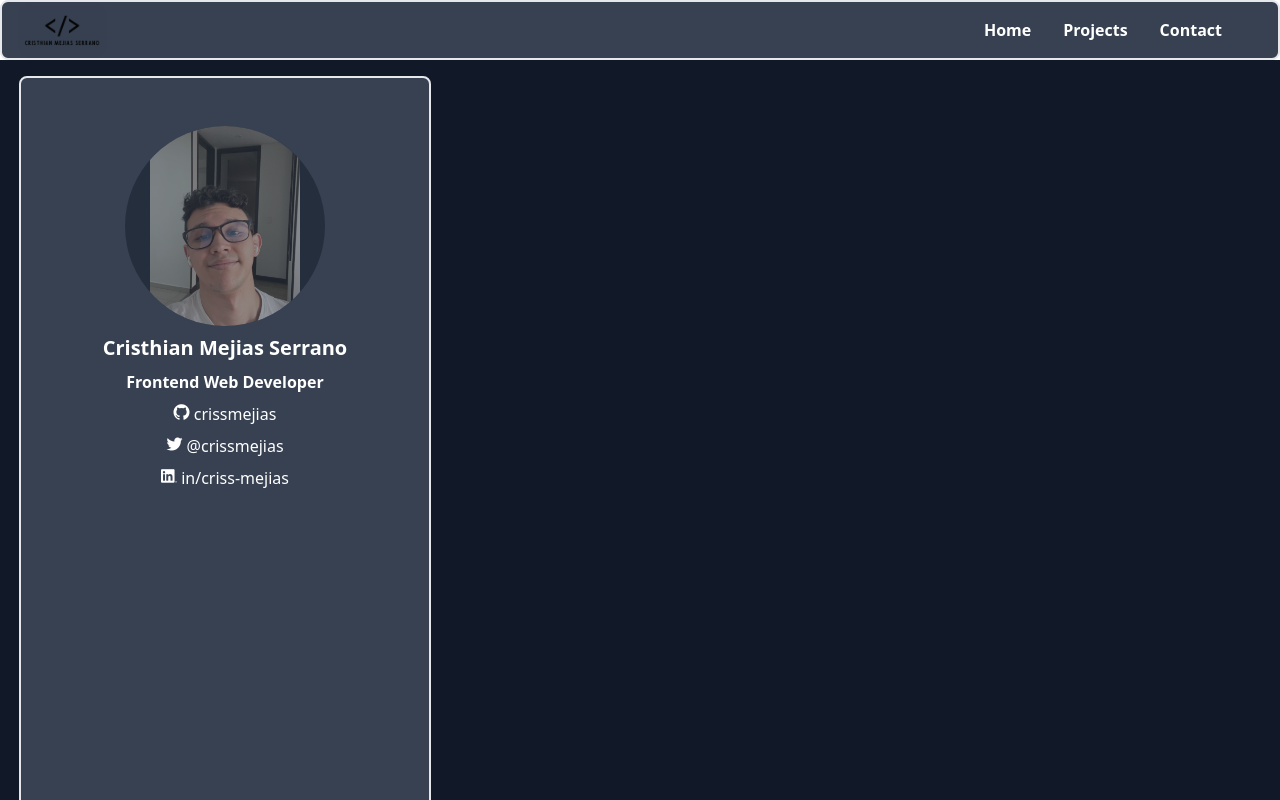
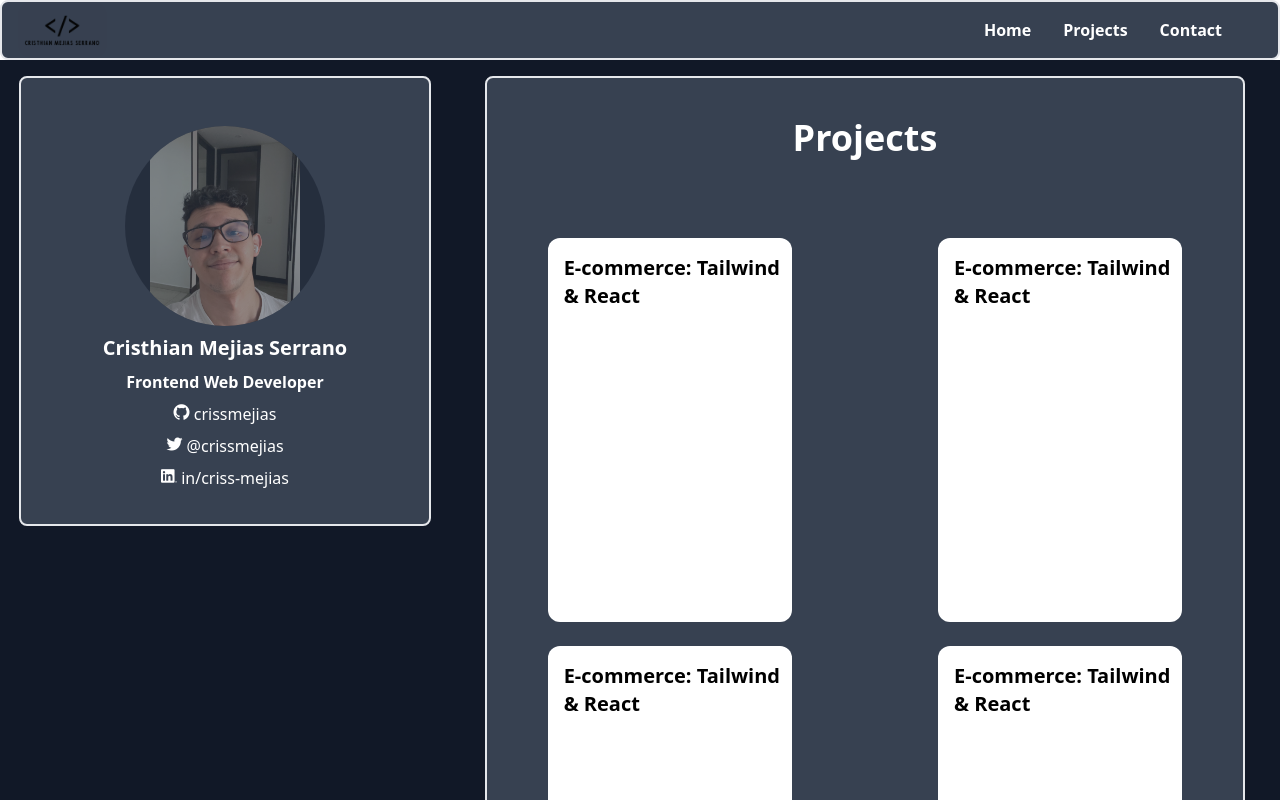
Before and after one commit to crissmejias/portfolio, a React (Vite) app: page /#/projects in a window 1280 px wide. Shown: the top 800 px of the page. Built offline with nearby package versions, Linux system fonts and the light colour scheme.

Commit message:
View Projects & Component Sidebar con estilos

```diff
--- a/index.html
+++ b/index.html
@@ -2,9 +2,10 @@
 <html lang="en">
   <head>
     <meta charset="UTF-8" />
-    <link rel="icon" type="image/svg+xml" href="./src/assets/react.svg" />
+    <link rel="icon" type="image/svg+xml" href="./src/assets/logo.png" />
     <meta name="viewport" content="width=device-width, initial-scale=1.0" />
     <link rel='stylesheet' href='https://cdn-uicons.flaticon.com/uicons-brands/css/uicons-brands.css'>
+    <link rel='stylesheet' href='https://cdn-uicons.flaticon.com/uicons-regular-rounded/css/uicons-regular-rounded.css'>
     <title>Cristhian Mejias Serrano</title>
 
   </head>
--- a/src/App.tsx
+++ b/src/App.tsx
@@ -2,15 +2,16 @@ import { Header } from "./components/Header";
 import { Routes, Route } from "react-router-dom";
 import { Sidebar } from "./components/Sidebar";
 import { Home } from "./components/Home";
+import { Projects } from "./components/Projects";
 const App = ()  => {
 return(
     <>
     <Header/>
-    <div className="w-full h-screen grid grid-rows-[1fr_1fr] md:grid-cols-[450px_1fr] md:grid-rows-1 bg-gray-900">
+    <div className="w-full flex flex-col md:grid  md:grid-cols-[450px_auto] md:grid-rows-1 bg-gray-900">
         <Sidebar/>
         <Routes>
         <Route path="/" element={<Home/>}/>
-        <Route path="/projects"/>
+        <Route path="/projects" element={<Projects />}/>
         <Route path="/contact"/>
         </Routes>
     </div>
--- /dev/null
+++ b/src/components/Card.tsx
@@ -0,0 +1,13 @@
+const Card = () => {
+    return(
+        <div className="w-4/6 h-96  flex flex-col items-center justify-between bg-[#fff] rounded-xl group  hover:bg-gray-500 transition-colors">
+            <h2 className="mt-4 font-bold text-xl text-start self-start ml-4 group-hover:text-white ">E-commerce: Tailwind & React</h2>
+            <div className="mb-4 text-white flex justify-evenly w-full ">
+            <a href="https://github.com" target="_blank" className="cursor-pointer"><i className='fi fi-brands-github' ></i></a>
+            <a href="https://github.com" target="_blank" className="cursor-pointer"><i className='fi fi-rr-window-alt'></i></a>
+            </div>
+        </div>
+
+    )
+}
+export {Card};
--- a/src/components/Navbar.tsx
+++ b/src/components/Navbar.tsx
@@ -4,7 +4,7 @@ type props = {
 }
 const Navbar = (props: props) => {
     return(
-        <ul className={`${props.menu ? "hidden": "flex" } md:mr-10 md:flex flex-col md:flex-row`}>
+        <ul className={`${props.menu ? "hidden": "flex" } transition-all md:mr-10 md:flex flex-col md:flex-row`}>
             <Link to='/' className='link'>Home</Link>
             <Link to='/projects' className='link'>Projects</Link>
             <Link to='/contact' className='link'>Contact</Link>
--- /dev/null
+++ b/src/components/Projects.tsx
@@ -0,0 +1,17 @@
+import { Card } from "./Card";
+const Projects = () => {
+    return(
+        <div className="w-11/12 border-2 mx-auto flex flex-col justify-start gap-12 mt-4 rounded-lg bg-gray-700">
+        <div className="mt-10">
+            <p className="text-center text-4xl font-bold text-[#fff]">Projects</p>
+        </div>
+        <div className="w-full items-center flex flex-wrap justify-evenly rounded-lg  gap-6 mx-auto lg:grid lg:grid-cols-2 lg:place-items-center py-8">
+            <Card/>
+            <Card/>
+            <Card/>
+            <Card/>
+        </div>
+        </div>
+    )
+}
+export {Projects};
--- a/src/components/Sidebar.tsx
+++ b/src/components/Sidebar.tsx
@@ -1,14 +1,14 @@
 import profile from '../assets/profile.jpg'
 const Sidebar = () => {
     return(
-        <div className=" w-11/12 md:w-11/12 mt-4 mx-auto bg-gray-700 rounded-lg border-2 border-gray-200 opacity-[35]">
+        <div className=" w-11/12 md:max-h-[450px]  mt-4 mx-auto bg-gray-700 rounded-lg border-2 border-gray-200 opacity-[35]">
             <div className="rounded-[92%] mt-12 w-[200px] border-none h-[200px] mx-auto bg-gray-900 opacity-45"> <img className='w-full h-full mix-blend-color-lighten rounded-full object-contain' src={profile} alt="" /></div>
             <div className=" my-2 flex  flex-col items-baseline gap-2">
                 <p className="text-[#fff] font-bold text-xl text-center mx-auto">Cristhian Mejias Serrano</p>
                 <p className="text-[#fff] font-bold text-md text-center mx-auto">Frontend Web Developer</p>
-                <a href="https:/github.com/crissmejias" className='text-[#fff]  text-center inline-block m-auto' target="_blank"><i className='fi fi-brands-github' ></i> crissmejias</a>
-                <a href="https:/twitter.com/crissmejias"className='text-[#fff]  text-center inline-block m-auto' target="_blank"><i className='fi fi-brands-twitter'></i> @crissmejias</a>
-                <a href="https://linkedin.com/in/criss-mejias" className='text-[#fff]  text-center inline-block m-auto' target="_blank"><i className='fi fi-brands-linkedin'></i> in/criss-mejias</a>
+                <a href="https:/github.com/crissmejias" className='text-[#fff] hover:text-gray-500 transition-colors  text-center inline-block m-auto' target="_blank"><i className='fi fi-brands-github' ></i> crissmejias</a>
+                <a href="https:/twitter.com/crissmejias"className='text-[#fff] hover:text-gray-500 transition-colors  text-center inline-block m-auto' target="_blank"><i className='fi fi-brands-twitter'></i> @crissmejias</a>
+                <a href="https://linkedin.com/in/criss-mejias" className='text-[#fff] hover:text-gray-500 transition-colors  text-center inline-block m-auto' target="_blank"><i className='fi fi-brands-linkedin'></i> in/criss-mejias</a>
             </div>
         </div>
     )
--- a/tailwind.config.cjs
+++ b/tailwind.config.cjs
@@ -5,7 +5,8 @@ module.exports = {
     "./src/**/*.{js,ts,jsx,tsx}",
   ],
   theme: {
-    extend: {},
+    extend: {
+    },
   },
   plugins: [],
 }
```
